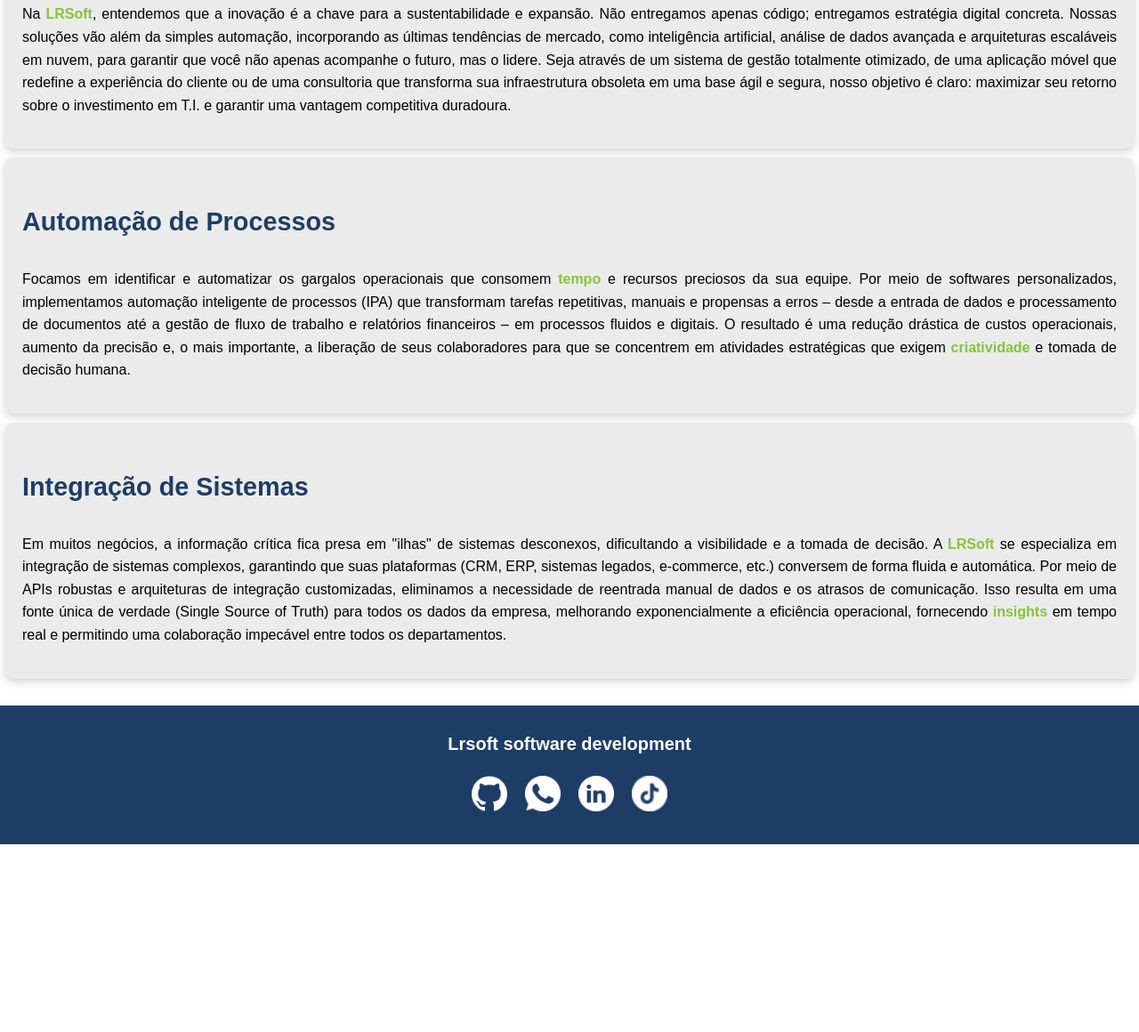
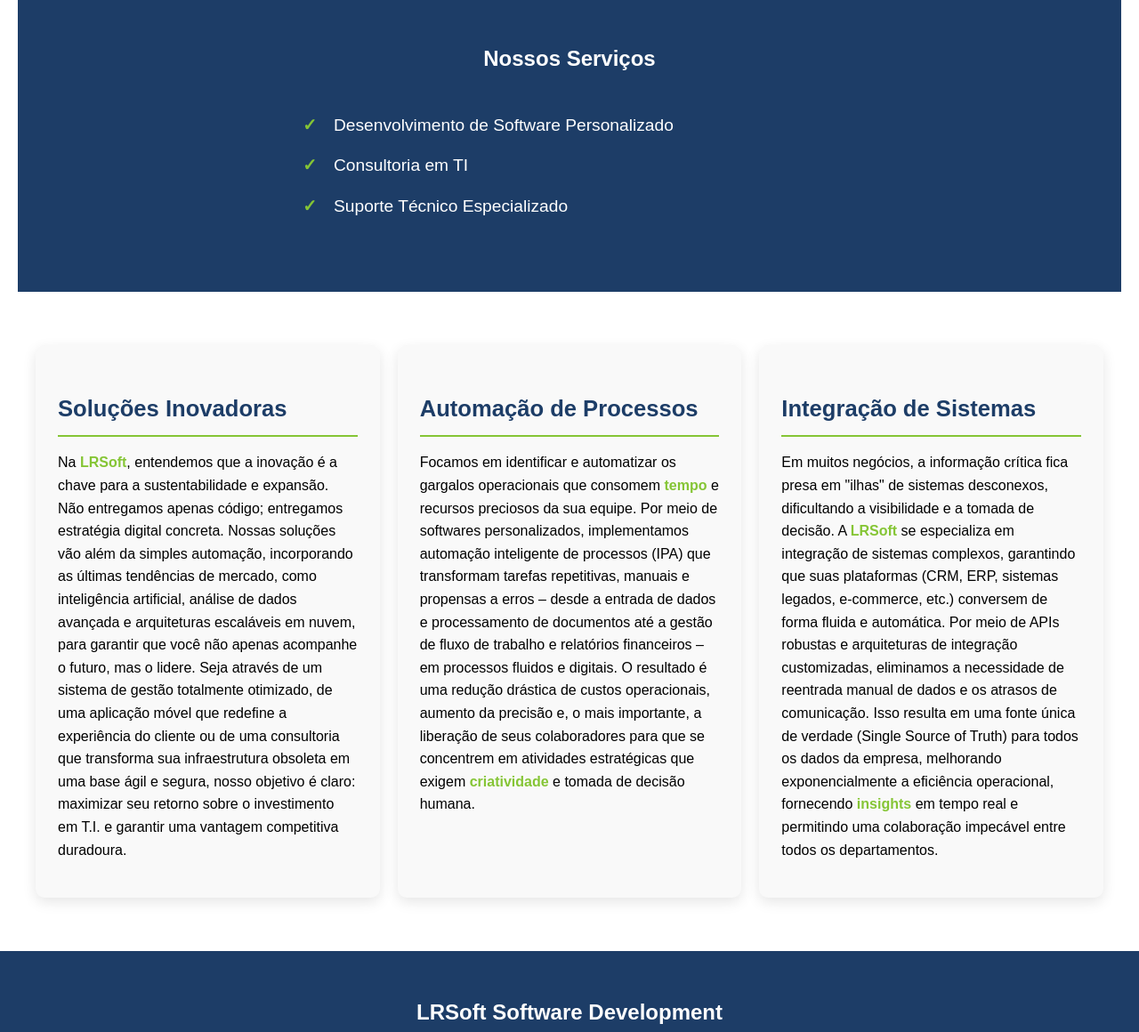
Before and after one commit to LeandroRodrigues90/lrsoft, a plain HTML site: page index.html in a window 1280 px wide. Shown: the part 1245-2405 px from the top of the page at 89% size. Before the commit the page ends 2194 px from the top, so only its background shows below. Drawn offline with Linux system fonts and the light colour scheme.

Commit message:
atualizando a pagina

```diff
--- a/index.html
+++ b/index.html
@@ -3,38 +3,41 @@
 <head>
     <meta charset="UTF-8">
     <meta name="viewport" content="width=device-width, initial-scale=1.0">
-    <title>Lrsoft</title>
+    <title>LRSoft | Soluções em Software e TI</title>
     <link rel="stylesheet" href="stilo.css">
     <link rel="icon" href="imagens/favicon.ico" type="image/x-icon">
-
 </head>
 <body>
+
     <header>
         <div id="back">
             <div class="logo">
-                <img src="imagens/unnamed-removebg-preview - Copia.png" alt="logo principal">
+                <img src="imagens/unnamed-removebg-preview - Copia.png" alt="Logotipo da LRSoft">
             </div>
             <nav>
                 <ul>
                     <li><a href="#home">Home</a></li>
                     <li><a href="#mais-sobre">Sobre</a></li>
                     <li><a href="#servicos">Serviços</a></li>
+                    <li><a href="#solucoes">Soluções</a></li>
                     <li><a href="#contato">Contato</a></li>
                 </ul>
             </nav>
         </div>
     </header>
+
     <main>
+
         <section id="home">
             <div class="apresentação">
                 <h1>Bem-vindo à LRSoft</h1>
                 <p>Soluções em desenvolvimento de software e consultoria em TI</p>
             </div>
-        <br>
-        <br>
+            </section>
+
         <section id="mais-sobre">
             <div id="minha-imagem">
-                <img src="imagens/Gemini_Generated_Image_mjrw4omjrw4omjrw.png" alt="minha-imagem">
+                <img src="imagens/Gemini_Generated_Image_mjrw4omjrw4omjrw.png" alt="Profissional de TI trabalhando em laptop">
             </div>
             <div class="sobre">
                 <h2 id="sobre-2">Sobre Nós</h2>
@@ -47,13 +50,14 @@
             <ul>
                 <li>Desenvolvimento de Software Personalizado</li>
                 <li>Consultoria em TI</li>
-                <li>Suporte Técnico</li>
+                <li>Suporte Técnico Especializado</li>
             </ul>
         </section>
-        <section id="soluções">
+
+        <section id="solucoes">
             <div class="quadros">
                 <div class="quadros2">
-                    <h3>Soluções inovadoras</h3>
+                    <h3>Soluções Inovadoras</h3>
                     <p>Na <strong>LRSoft</strong>, entendemos que a inovação é a chave para a sustentabilidade e expansão. Não entregamos apenas código; entregamos estratégia digital concreta. Nossas soluções vão além da simples automação, incorporando as últimas tendências de mercado, como inteligência artificial, análise de dados avançada e arquiteturas escaláveis em nuvem, para garantir que você não apenas acompanhe o futuro, mas o lidere. Seja através de um sistema de gestão totalmente otimizado, de uma aplicação móvel que redefine a experiência do cliente ou de uma consultoria que transforma sua infraestrutura obsoleta em uma base ágil e segura, nosso objetivo é claro: maximizar seu retorno sobre o investimento em T.I. e garantir uma vantagem competitiva duradoura.</p>
                 </div>
                 <div class="quadros2">
@@ -65,24 +69,27 @@
                     <p>Em muitos negócios, a informação crítica fica presa em "ilhas" de sistemas desconexos, dificultando a visibilidade e a tomada de decisão. A <strong>LRSoft</strong> se especializa em integração de sistemas complexos, garantindo que suas plataformas (CRM, ERP, sistemas legados, e-commerce, etc.) conversem de forma fluida e automática. Por meio de APIs robustas e arquiteturas de integração customizadas, eliminamos a necessidade de reentrada manual de dados e os atrasos de comunicação. Isso resulta em uma fonte única de verdade (Single Source of Truth) para todos os dados da empresa, melhorando exponencialmente a eficiência operacional, fornecendo <strong>insights</strong> em tempo real e permitindo uma colaboração impecável entre todos os departamentos.</p>
                 </div>
             </div>
-        </section>
-        <br>
+            </section>
+
+    </main>
+
     <footer id="contato">
-        <h2 id="dados">Lrsoft software development</h2>
+        <h2 id="dados">LRSoft Software Development</h2>
         <div class="logos">
             <div class="github">
-                <a href="https://github.com/LeandroRodrigues90" target="_blank"><img src="imagens/github-logo_icon-icons.com_73546.png" alt="github"></a>
+                <a href="https://github.com/LeandroRodrigues90" target="_blank"><img src="imagens/github-logo_icon-icons.com_73546.png" alt="Link para o GitHub"></a>
             </div>
             <div class="whatsapp">
-                <a href="https://wa.me/5599982637773" target="_blank"><img src="imagens/whatsapp-black_100119.png" alt="whatsapp"></a>
+                <a href="https://wa.me/5599982637773" target="_blank"><img src="imagens/whatsapp-black_100119.png" alt="Link para o WhatsApp"></a>
             </div>
             <div class="linkedin">
-                <a href="https://www.linkedin.com/feed/?trk=guest_homepage-basic_google-one-tap-submit" target="_blank"><img src="imagens/linkedin_black_logo_icon_147114.png" alt="linkedin"></a>
+                <a href="https://www.linkedin.com/feed/?trk=guest_homepage-basic_google-one-tap-submit" target="_blank"><img src="imagens/linkedin_black_logo_icon_147114.png" alt="Link para o LinkedIn"></a>
             </div>
             <div class="tiktok">
-                <a href="https://www.tiktok.com/@user2814152631034?_r=1&_t=ZM-91riLCUYgv6 " target="_blank"><img src="imagens/tiktok_logo_icon_186928.png" alt="logo tiktok"></a>
+                <a href="https://www.tiktok.com/@user2814152631034?_r=1&_t=ZM-91riLCUYgv6 " target="_blank"><img src="imagens/tiktok_logo_icon_186928.png" alt="Link para o TikTok"></a>
             </div>
         </div>
     </footer>
+
 </body>
 </html>
--- a/stilo.css
+++ b/stilo.css
@@ -1,165 +1,260 @@
 @charset "utf-8";
 :root {
-    --primeira-cor: #1D3D67;
-    --segunda-cor: #85C535;
-    --terceira-cor: #333;
-    --quarta-cor:#F2E205;
-    --quinta-cor:#fff;
+    --primeira-cor: #1D3D67; /* Azul escuro principal */
+    --segunda-cor: #85C535; /* Verde de destaque */
+    --terceira-cor: #333; /* Texto escuro */
+    --quarta-cor:#F2E205; /* Amarelo (não muito usado) */
+    --quinta-cor:#fff; /* Branco */
 }
 
+/* GERAL */
 body {
-    font-family: poppins, sans-serif;
+    font-family: 'Poppins', sans-serif;
     background-color: var(--quinta-cor);
     margin: 0;
     padding: 0;
-    text-align: justify;
     line-height: 1.6;
+    color: var(--terceira-cor); /* Texto principal em cor escura */
+}
+strong {
+    color: var(--segunda-cor);
+    font-weight: 600;
 }
 h1, h2, h3 {
-    color: var(--quinta-cor);
+    color: var(--terceira-cor); /* Títulos em cor escura por padrão */
+}
+main {
+    /* Garante que o conteúdo não fique escondido sob o header fixo */
+    margin-top: 90px;
+}
+section {
+    padding: 60px 20px; /* Espaçamento vertical padrão para as seções */
+    max-width: 1200px;
+    margin: 0 auto;
 }
 
+/* HEADER FIXO */
 header {
     background-color: var(--quinta-cor);
     padding: 10px 0;
-    box-shadow: 0 2px 4px rgba(0, 0, 0, 0.1);
+    box-shadow: 0 2px 8px rgba(0, 0, 0, 0.1);
     position: fixed;
-
     width: 100%;
     top: 0;
     left: 0;
+    z-index: 1000; /* Garante que o menu fique acima de outros elementos */
 }
-
-
+#back {
+    display: flex;
+    justify-content: space-between;
+    align-items: center;
+    max-width: 1200px;
+    margin: 0 auto;
+    padding: 0 20px;
+}
 header .logo img {
     width: 150px;
     height: auto;
-
-
 }
 header ul {
-
-
     list-style-type: none;
     margin: 0;
     padding: 0;
-    animation: infinite;
-    text-align: right;
 }
 header ul li {
     display: inline;
-    margin: 0 15px;
+    margin-left: 20px;
 }
 header ul li a {
-
     text-decoration: none;
     color: var(--primeira-cor);
-    font-weight: bold;
-    font-size: 18px;}
+    font-weight: 500;
+    font-size: 1em;
+    padding: 8px 12px;
+    transition: all 0.3s ease;
+}
 header ul li a:hover {
     background-color: var(--segunda-cor);
-    padding: 10px;
-    box-shadow: #33333333 0px 4px 8px 0px;
+    box-shadow: 0 4px 8px rgba(51, 51, 51, 0.2);
     color: var(--quinta-cor);
-    border-radius: 10px;
-}
-#home {
-    color: var(--primeira-cor);
-
+    border-radius: 5px;
 }
 
-#minha-imagem{
-    margin: 40px 0 -300px 0;
+/* HOME */
+#home {
+    background-color: var(--primeira-cor);
     text-align: center;
+    padding-top: 150px;
+    padding-bottom: 80px;
+    margin-top: 0;
+}
+.apresentação h1 {
+    font-size: 3em;
+    color: var(--quinta-cor);
+    margin-bottom: 5px;
+}
+.apresentação p {
+    font-size: 1.5em;
+    color: var(--segunda-cor);
+    margin-top: 0;
+}
 
+/* MAIS SOBRE */
+#mais-sobre {
+    display: flex;
+    flex-wrap: wrap;
+    align-items: center;
+    gap: 30px;
+    padding-top: 80px;
 }
-#minha-imagem img{
+#minha-imagem {
+    flex: 1 1 400px;
+    text-align: center;
+    margin: 0;
+}
+#minha-imagem img {
+    max-width: 100%;
+    height: auto;
+    border-radius: 10px;
+    box-shadow: 0 10px 20px rgba(0, 0, 0, 0.1);
+}
+.sobre {
+    flex: 1 1 500px;
+    padding: 0;
+    margin: 0;
+    text-align: justify;
+}
+.sobre h2 {
+    color: var(--primeira-cor);
+    font-size: 2em;
+    border-bottom: 2px solid var(--segunda-cor);
+    padding-bottom: 10px;
+    margin-bottom: 20px;
+}
 
-    max-width: 440px;
-    height: auto;
-
-
-}
-.sobre{
-
-    padding: 160px 0 0 0;
-    margin:  5% 10% 1% 10%;
-
-}
-.sobre h2{
-    color: var(--terceira-cor);
-    margin-bottom: 20px;
-    font-size: 2em;
-}
-#servicos{
+/* SERVIÇOS */
+#servicos {
     background-color: var(--primeira-cor);
     color: var(--quinta-cor);
-    padding: 20px;
+    padding: 60px 20px;
+}
+#servicos h2 {
+    color: var(--quinta-cor);
+    text-align: center;
+    margin-bottom: 40px;
+}
+#servicos ul {
+    list-style: none;
+    padding: 0;
+    max-width: 600px;
+    margin: 20px auto;
+}
+#servicos ul li {
+    font-size: 1.2em;
+    margin-bottom: 15px;
+    text-align: left;
+}
+/* Ícone de checkmark com Unicode, mais eficiente que imagem */
+#servicos ul li::before {
+    content: "\2713";
+    color: var(--segunda-cor);
+    font-weight: bold;
+    margin-right: 15px;
+    display: inline-block;
+    width: 20px;
+}
 
+/* SOLUÇÕES (Quadros) */
+#soluções {
+    padding: 50px 20px;
+    max-width: 1200px;
+    margin: 0 auto;
+}
+.quadros {
+    display: grid;
+    /* Layout responsivo: 1 coluna em telas pequenas, até 3 em telas grandes */
+    grid-template-columns: repeat(auto-fit, minmax(300px, 1fr));
+    gap: 20px;
+}
+.quadros2 {
+    background-color: #f9f9f9; /* Fundo muito claro */
+    color: black;
+    padding: 25px;
+    border-radius: 10px;
+    box-shadow: 0 5px 15px rgba(0, 0, 0, 0.1);
+    transition: transform 0.3s ease, box-shadow 0.3s ease;
+}
+.quadros2:hover {
+    transform: translateY(-5px);
+    box-shadow: 0 15px 30px rgba(0, 0, 0, 0.15);
+}
+.quadros2 h3 {
+    color: var(--primeira-cor);
+    text-align: left;
+    font-size: 1.6em;
+    border-bottom: 2px solid var(--segunda-cor);
+    padding-bottom: 10px;
+    margin-bottom: 15px;
+}
 
+/* FOOTER */
+footer {
+    background-color:var(--primeira-cor);
+    color: #fff;
+    text-align: center;
+    padding: 30px 0;
+    width: 100%;
 }
-strong{
-    color: var(--segunda-cor);
+#dados {
+    font-size: 1.5em;
+    color: var(--quinta-cor);
+    margin-bottom: 20px;
 }
 .logos {
     display: flex;
     justify-content: center;
     align-items: center;
-    gap: 20px;
-    margin: 20px 0;
-
+    gap: 25px;
+}
+.linkedin img, .github img, .whatsapp img, .tiktok img {
+    width: 35px;
+    height: 35px;
+    filter: invert(100%);
+    transition: opacity 0.3s ease;
+}
+.logos a:hover img {
+    opacity: 0.7;
 }
 
-.linkedin img, .github img, .whatsapp img
-{
-    width: 40px;
-    height: 40px;
-    filter:invert(100%);
+/* RESPONSIVIDADE BÁSICA (Ajustes para mobile) */
+@media (max-width: 768px) {
+    #back {
+        flex-direction: column;
+        text-align: center;
+        padding-top: 10px;
     }
-.tiktok img{
-    width: 40px;
-    height: 40px;
-    filter:invert(100%);
+    header ul li {
+        margin: 0 5px;
     }
-#dados {
-    font-size: 20px;
+    header nav {
+        margin-top: 10px;
     }
-footer {
-    background-color:var(--primeira-cor);
-    color: #fff;
-    text-align: center;
-    padding: 10px 0;
-    width: 100%;
-    bottom: 0;
+
+    #home .apresentação h1 {
+        font-size: 2em;
     }
-.quadros {
-    display: grid;
-    grid-template-columns: 100%;
-    justify-content: center;
-    align-items: center;
+
+    #mais-sobre {
+        flex-direction: column;
+        padding-top: 40px;
     }
+
+    /* Remove padding excessivo em telas pequenas */
+    .sobre {
+        padding: 0;
+    }
+
     .quadros2 {
-    background-color: #33333318;
-    color: black;
-    padding: 20px;
-    margin: 5px;
-    border-radius: 10px;
-    box-shadow: #33333333 0px 4px 8px 0px;
-
+        margin: 10px 0;
     }
-.quadros2 h3 {
-    color: var(--primeira-cor);
-    text-align: left;
-    font-size: 1.8em;
 }
-#servicos ul {
-    list-style: none;
-}
-#servicos ul li::before {
-    content: url(imagens/Tick_Mark_Dark_icon-icons.com_69147.png);
-    width: 10px;
-    height: 10px;
-    margin-right: 8px;
-
-
-}
```
Lines whose indentation alone changed are shown as unchanged.
